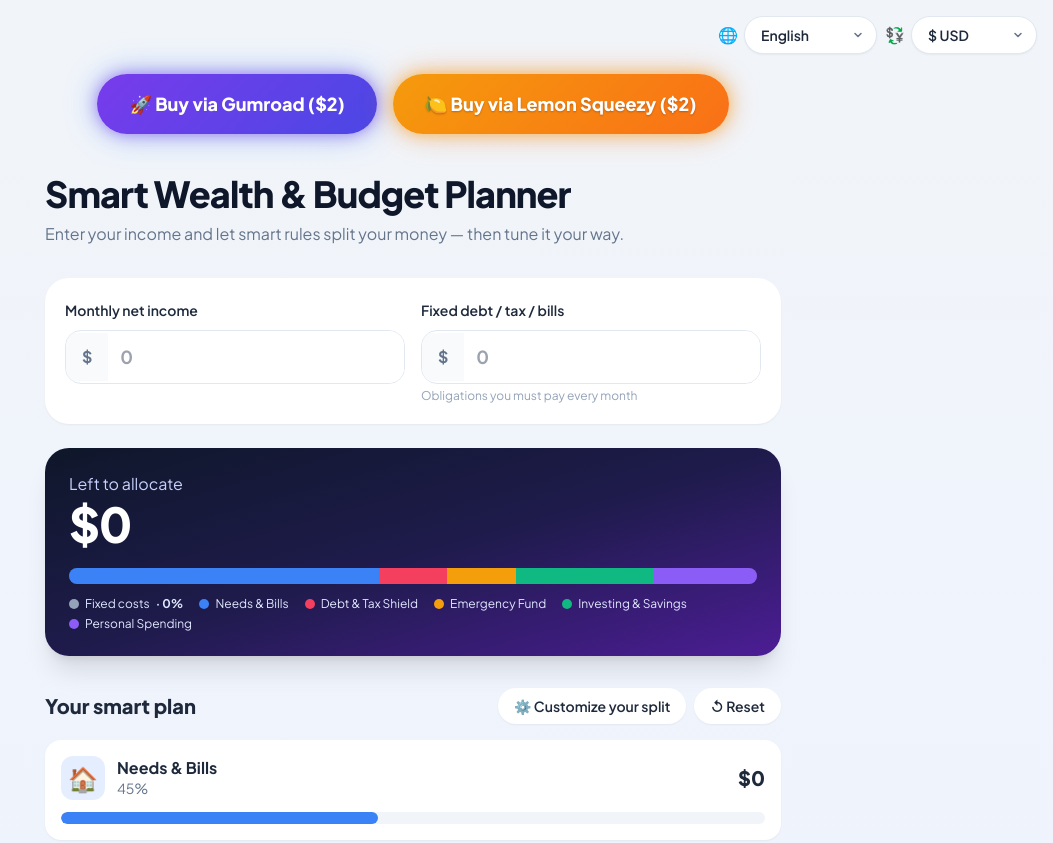
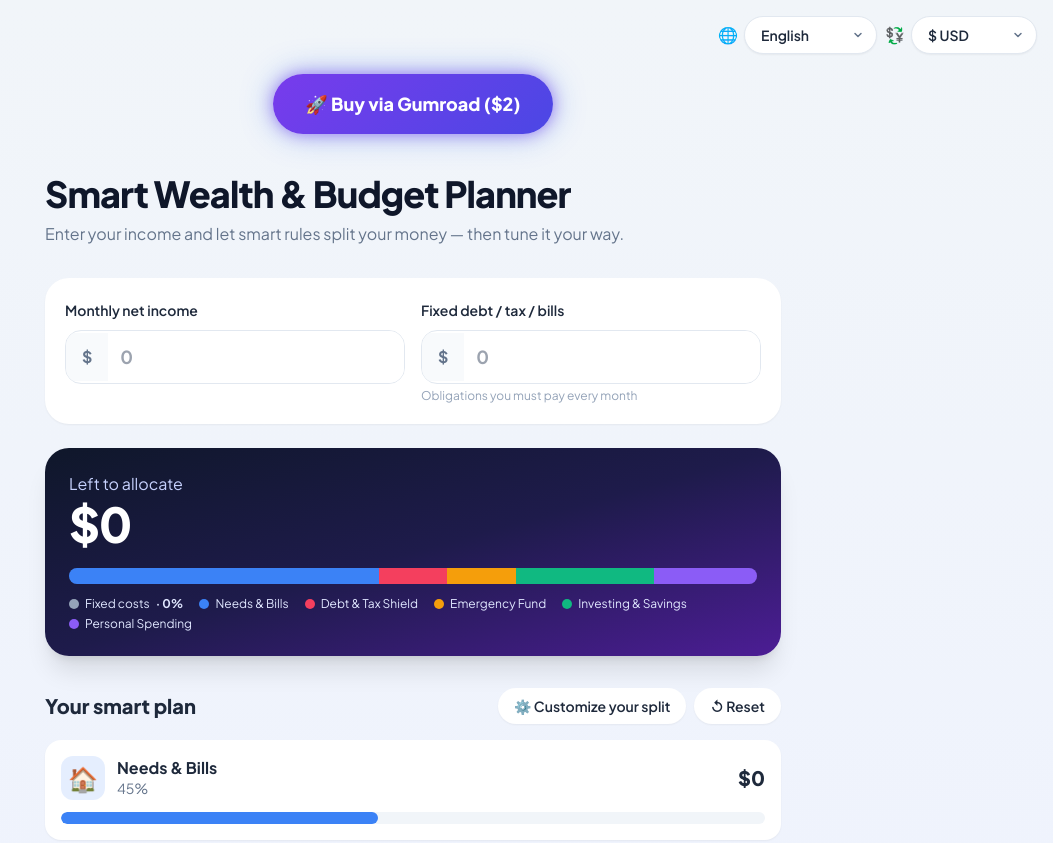
Before and after one commit to yikik-06/wealth-planner, a plain HTML site: page index.html in a window 1280 px wide. Shown: the top 843 px of the page, without its empty margins (227-1280 px from the left). Drawn offline with nearby package versions, Linux system fonts and the light colour scheme.

Commit message:
Update index.html

```diff
--- a/index.html
+++ b/index.html
@@ -39,7 +39,6 @@ body{font-family:'Plus Jakarta Sans',system-ui,-apple-system,'Segoe UI',sans-ser
 
 <div class="flex w-full flex-wrap items-center justify-center gap-4 px-4 pt-5">
   <a href="https://yusaeren.gumroad.com/l/wealth-planner" target="_blank" rel="noopener noreferrer" class="buy-btn inline-block rounded-full px-8 py-4 text-center text-base font-extrabold text-white sm:text-lg">🚀 Buy via Gumroad ($2)</a>
-  <a href="https://ilgazdigital.lemonsqueezy.com/checkout/buy/e5229222-ce49-49a2-8537-51d95200c872" target="_blank" rel="noopener noreferrer" class="buy-btn-lemon inline-block rounded-full px-8 py-4 text-center text-base font-extrabold text-white sm:text-lg">🍋 Buy via Lemon Squeezy ($2)</a>
 </div>
 
 <main class="mx-auto max-w-3xl px-4 py-10">
```
